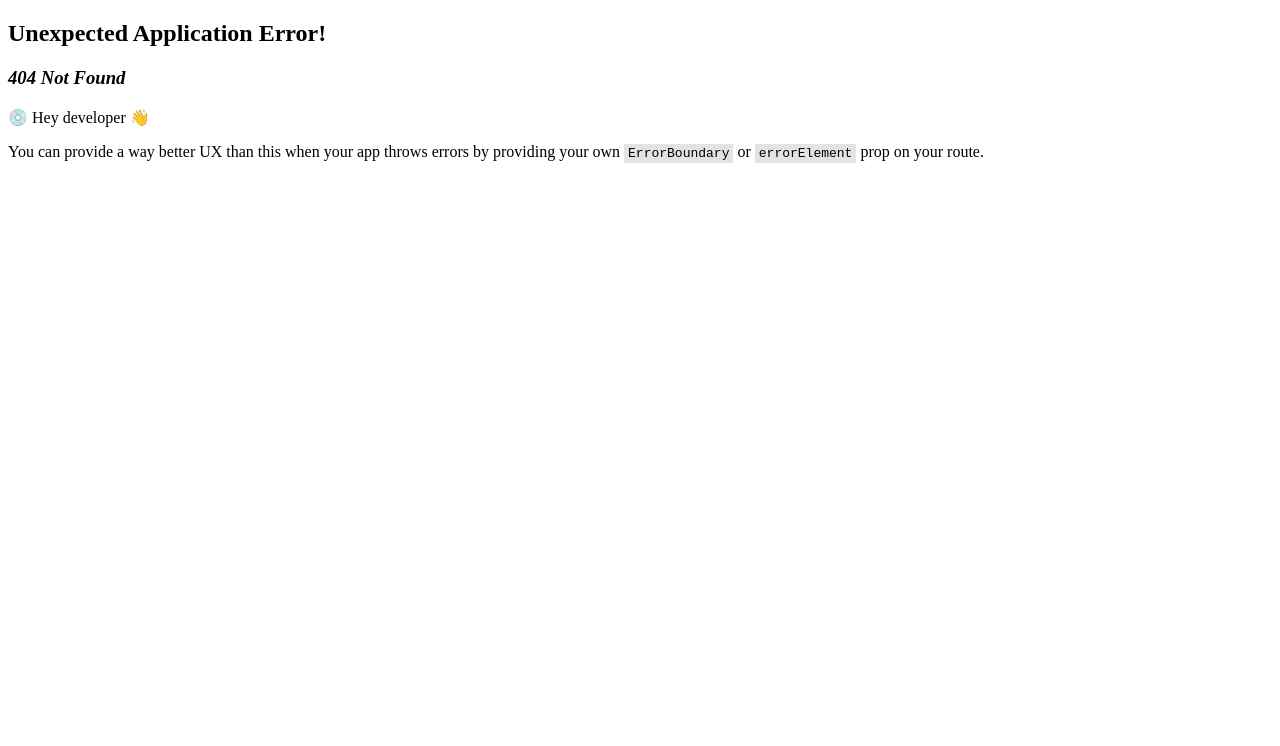
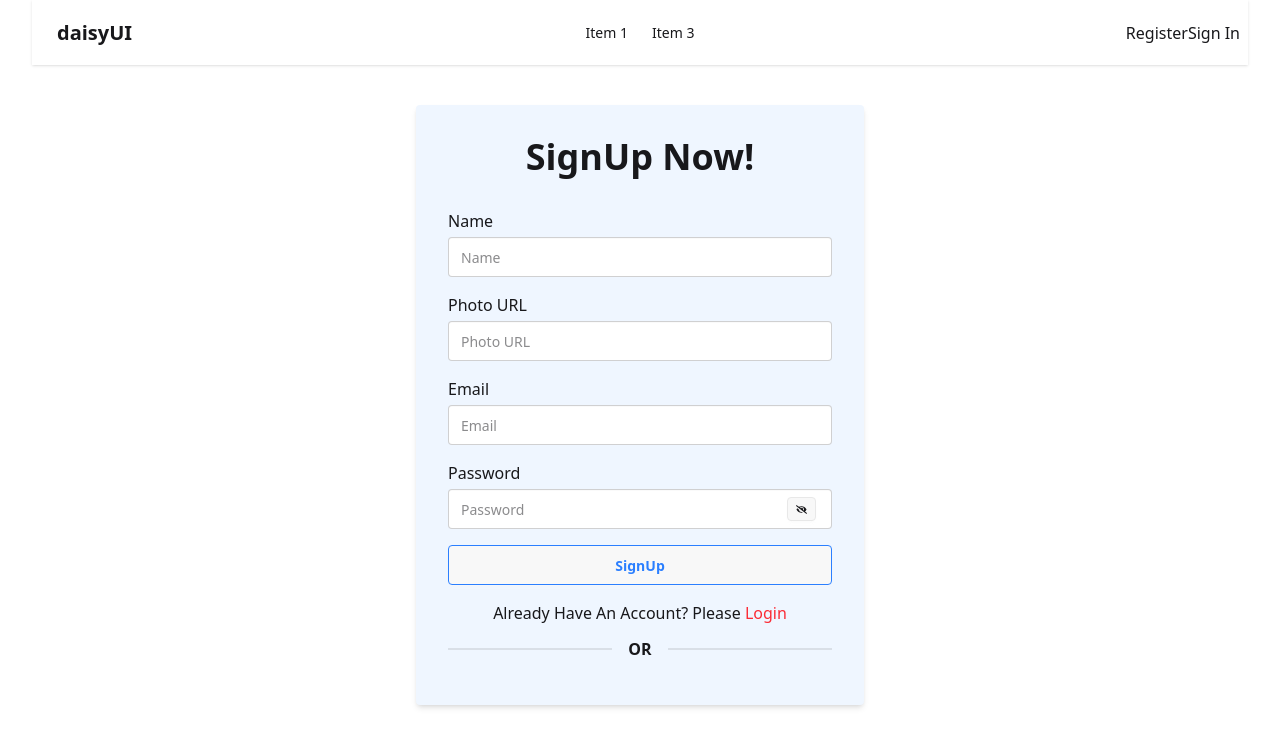
Before and after one commit to laizu01993/blog-website-client, a React (Vite) app: page /register in a window 1280 px wide. Before the commit this address had no page. Shown: the top 746 px of the page. Built offline with nearby package versions, Linux system fonts and the light colour scheme.

Commit message:
route setup and folder structure

```diff
--- a/package.json
+++ b/package.json
@@ -15,6 +15,7 @@
     "match-sorter": "^8.1.0",
     "react": "^19.1.1",
     "react-dom": "^19.1.1",
+    "react-icons": "^5.5.0",
     "react-router-dom": "^7.8.0",
     "sort-by": "^1.2.0",
     "tailwindcss": "^4.1.11"
--- /dev/null
+++ b/src/layout/MainLayout.jsx
@@ -0,0 +1,13 @@
+import { Outlet } from "react-router-dom";
+import Navbar from "../pages/shared/Navbar";
+
+const MainLayout = () =>{
+    return(
+        <div className="w-full max-w-7xl mx-auto px-4 sm:px-6 lg:px-8">
+            <Navbar></Navbar>
+            <Outlet></Outlet>
+        </div>
+    );
+};
+
+export default MainLayout;
--- a/src/main.jsx
+++ b/src/main.jsx
@@ -1,6 +1,6 @@
 import { StrictMode } from 'react'
 import { createRoot } from 'react-dom/client'
-import './index.css'
+import './App.jsx'
 import {
   RouterProvider
 } from "react-router-dom";
--- /dev/null
+++ b/src/pages/Home/Home.jsx
@@ -0,0 +1,8 @@
+
+const Home = () =>{
+    return(
+        <div>this is home </div>
+    );
+};
+
+export default Home;
--- /dev/null
+++ b/src/pages/Register/Register.jsx
@@ -0,0 +1,51 @@
+import { FaEyeSlash } from "react-icons/fa";
+import { Link } from "react-router-dom";
+
+const Register = () => {
+    return (
+        <div className="w-11/12 mx-auto max-w-md bg-blue-50 shadow-md p-8 rounded mt-10">
+            <h2 className="text-4xl font-bold text-center">SignUp Now!</h2>
+            <form className="space-y-4 mt-8">
+                <div>
+                    <label className="block font-normal mb-1">Name</label>
+                    <input type="text"
+                        placeholder="Name" name="name" className="input input-bordered w-full" required />
+                </div>
+                <div>
+                    <label className="block font-normal mb-1">Photo URL</label>
+                    <input type="text"
+                        placeholder="Photo URL" name="photo" className="input input-bordered w-full" required />
+                </div>
+                <div>
+                    <label className="block font-normal mb-1">Email</label>
+                    <input type="email"
+                        placeholder="Email" name="email" className="input input-bordered w-full" required />
+                </div>
+                <div className="relative">
+                    <label className="block font-normal mb-1">Password</label>
+                    <input type="password"
+                        placeholder="Password" name="password" className="input input-bordered w-full" required />
+                    <button className="btn btn-xs absolute right-4 mt-2">
+                         <FaEyeSlash></FaEyeSlash>
+
+                    </button>
+                </div>
+
+
+                <div className="text-center">
+                    <button type="submit" className="btn w-full  font-bold text-blue-500 border-blue-500 text-center">SignUp</button>
+                </div>
+
+                <p className="font-medium text-center">Already Have An Account? Please <Link className="text-red-500" to="/login">Login</Link></p>
+
+
+                <div className="divider font-bold">OR</div>
+                {/* <div className="text-center">
+                    <SocialLogin></SocialLogin>
+                </div> */}
+            </form>
+        </div>
+    );
+};
+
+export default Register;
--- /dev/null
+++ b/src/pages/shared/Navbar.jsx
@@ -0,0 +1,37 @@
+import { Link } from "react-router-dom";
+
+const Navbar = () => {
+
+    const links = <>
+        <li><a>Item 1</a></li>
+        <li><a>Item 3</a></li>
+    </>
+    return (
+        <div className="navbar bg-base-100 shadow-sm">
+            <div className="navbar-start">
+                <div className="dropdown">
+                    <div tabIndex={0} role="button" className="btn btn-ghost lg:hidden">
+                        <svg xmlns="http://www.w3.org/2000/svg" className="h-5 w-5" fill="none" viewBox="0 0 24 24" stroke="currentColor"> <path strokeLinecap="round" strokeLinejoin="round" strokeWidth="2" d="M4 6h16M4 12h8m-8 6h16" /> </svg>
+                    </div>
+                    <ul
+                        tabIndex={0}
+                        className="menu menu-sm dropdown-content bg-base-100 rounded-box z-1 mt-3 w-52 p-2 shadow">
+                        {links}
+                    </ul>
+                </div>
+                <a className="btn btn-ghost text-xl">daisyUI</a>
+            </div>
+            <div className="navbar-center hidden lg:flex">
+                <ul className="menu menu-horizontal px-1">
+                   {links}
+                </ul>
+            </div>
+            <div className="navbar-end">
+                <Link to='/register'>Register</Link>
+                <Link>Sign In</Link>
+            </div>
+        </div>
+    );
+};
+
+export default Navbar;
```
Also changed, not shown: src/router/router.jsx (+20 -1 lines), 1 other file (tests, documents, lock files or other folders).
